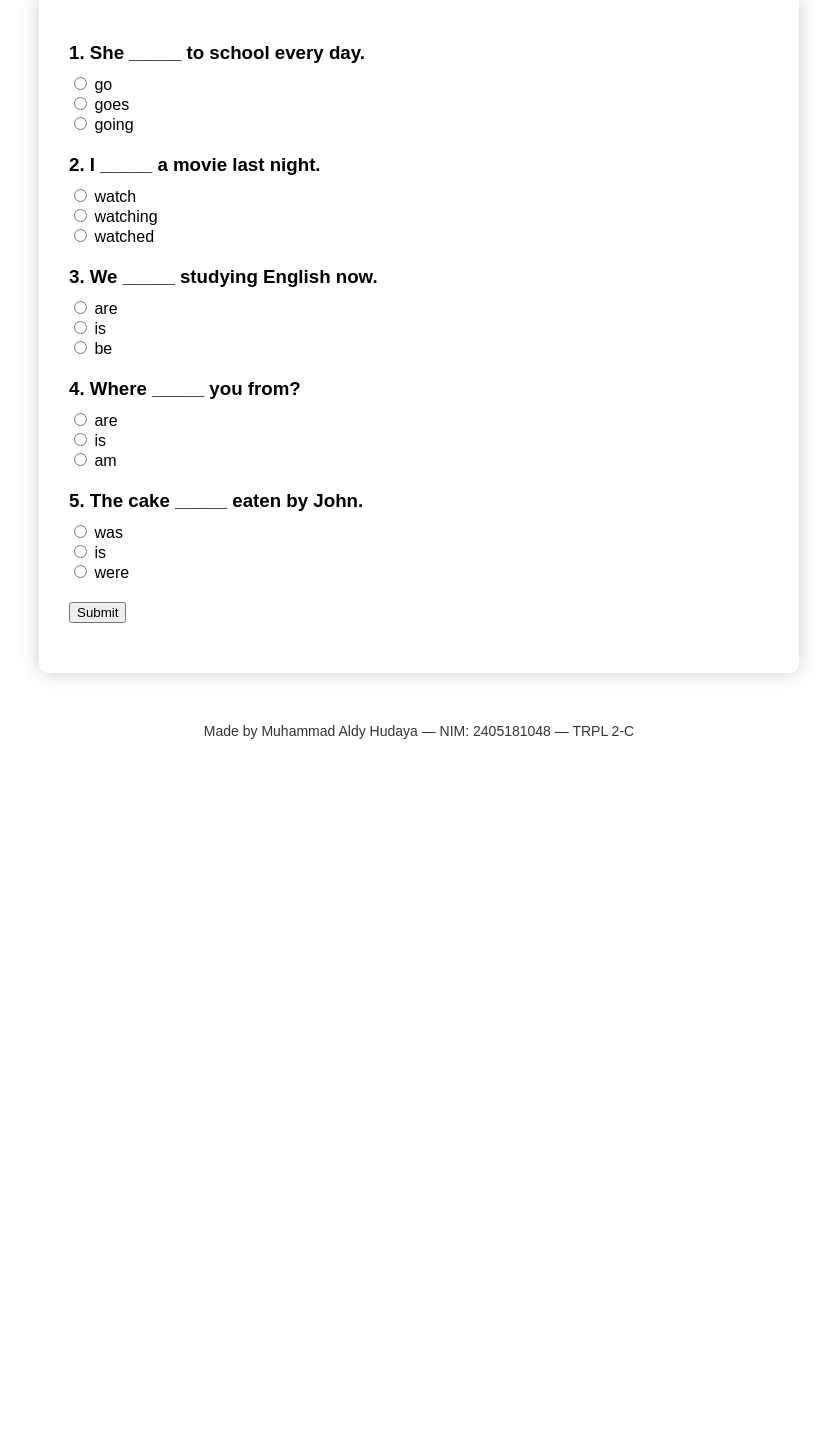
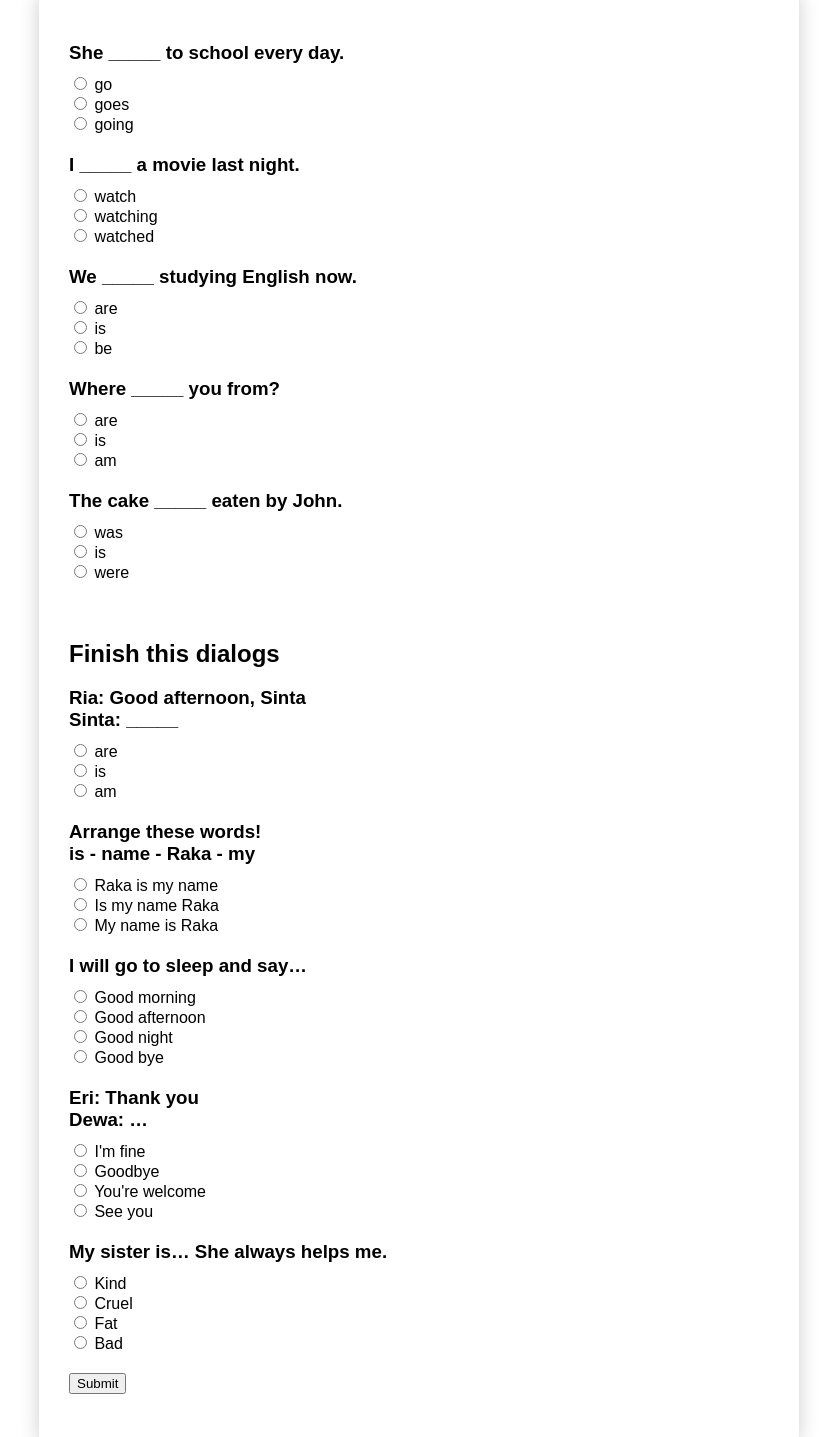
Before and after one commit to aldyhudayaa/Learn-English, a plain HTML site: page quiz.html in a window 1280 px wide. Shown: the part 195-1632 px from the top of the page, without its empty margins (221-1058 px from the left). Before the commit the page ends 948 px from the top, so only its background shows below. Drawn offline with Linux system fonts and the light colour scheme.

Commit message:
Adding more questions

```diff
--- a/quiz.html
+++ b/quiz.html
@@ -32,39 +32,78 @@
   <main>
     <form id="quizForm">
       <div class="quiz-question">
-        <h3>1. She _____ to school every day.</h3>
+        <h3>She _____ to school every day.</h3>
         <label><input type="radio" name="q1" value="a"> go</label><br>
         <label><input type="radio" name="q1" value="b"> goes</label><br>
         <label><input type="radio" name="q1" value="c"> going</label>
       </div>
 
       <div class="quiz-question">
-        <h3>2. I _____ a movie last night.</h3>
+        <h3>I _____ a movie last night.</h3>
         <label><input type="radio" name="q2" value="a"> watch</label><br>
         <label><input type="radio" name="q2" value="b"> watching</label><br>
         <label><input type="radio" name="q2" value="c"> watched</label>
       </div>
 
       <div class="quiz-question">
-        <h3>3. We _____ studying English now.</h3>
+        <h3>We _____ studying English now.</h3>
         <label><input type="radio" name="q3" value="a"> are</label><br>
         <label><input type="radio" name="q3" value="b"> is</label><br>
         <label><input type="radio" name="q3" value="c"> be</label>
       </div>
 
       <div class="quiz-question">
-        <h3>4. Where _____ you from?</h3>
+        <h3>Where _____ you from?</h3>
         <label><input type="radio" name="q4" value="a"> are</label><br>
         <label><input type="radio" name="q4" value="b"> is</label><br>
         <label><input type="radio" name="q4" value="c"> am</label>
       </div>
 
       <div class="quiz-question">
-        <h3>5. The cake _____ eaten by John.</h3>
+        <h3>The cake _____ eaten by John.</h3>
         <label><input type="radio" name="q5" value="a"> was</label><br>
         <label><input type="radio" name="q5" value="b"> is</label><br>
         <label><input type="radio" name="q5" value="c"> were</label>
       </div>
+
+      <br> <h2>Finish this dialogs</h2>
+      <div class="quiz-question">
+        <h3>Ria: Good afternoon, Sinta <br>Sinta: _____</h3>
+        <label><input type="radio" name="q6" value="a"> are</label><br>
+        <label><input type="radio" name="q6" value="b"> is</label><br>
+        <label><input type="radio" name="q6" value="c"> am</label>
+      </div>
+
+      <div class="quiz-question">
+        <h3>Arrange these words! <br>is - name - Raka - my</h3>
+        <label><input type="radio" name="q7" value="a"> Raka is my name</label><br>
+        <label><input type="radio" name="q7" value="b"> Is my name Raka</label><br>
+        <label><input type="radio" name="q7" value="c"> My name is Raka </label>
+      </div>
+
+        <div class="quiz-question">
+      <h3>I will go to sleep and say…</h3>
+      <label><input type="radio" name="q8" value="a"> Good morning</label><br>
+      <label><input type="radio" name="q8" value="b"> Good afternoon</label><br>
+      <label><input type="radio" name="q8" value="c"> Good night</label><br>
+      <label><input type="radio" name="q8" value="d"> Good bye</label>
+    </div>
+
+    <div class="quiz-question">
+      <h3>Eri: Thank you <br>Dewa: …</h3>
+      <label><input type="radio" name="q9" value="a"> I'm fine</label><br>
+      <label><input type="radio" name="q9" value="b"> Goodbye</label><br>
+      <label><input type="radio" name="q9" value="c"> You're welcome</label><br>
+      <label><input type="radio" name="q9" value="d"> See you</label>
+    </div>
+
+    <div class="quiz-question">
+      <h3>My sister is… She always helps me.</h3>
+      <label><input type="radio" name="q10" value="a"> Kind</label><br>
+      <label><input type="radio" name="q10" value="b"> Cruel</label><br>
+      <label><input type="radio" name="q10" value="c"> Fat</label><br>
+      <label><input type="radio" name="q10" value="d"> Bad</label>
+    </div>
 
       <button type="button" onclick="checkAnswers()">Submit</button>
     </form>
@@ -83,7 +122,12 @@
         q2: "c",
         q3: "a",
         q4: "a",
-        q5: "a"
+        q5: "a",
+        q6: "a",
+        q7: "c",
+        q8: "c",
+        q9: "c",
+        q10: "a"
       };
 
       let score = 0;
```
